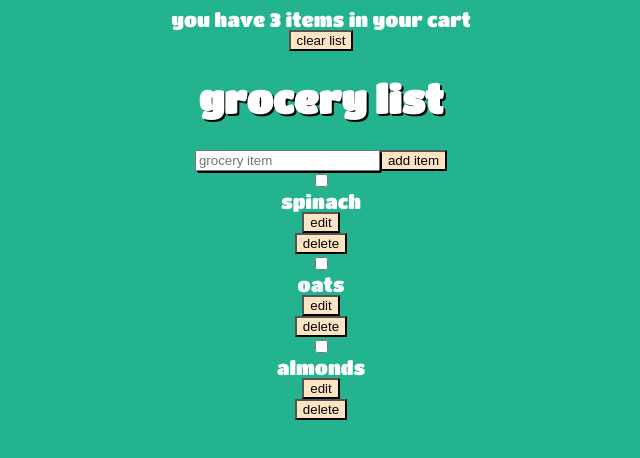
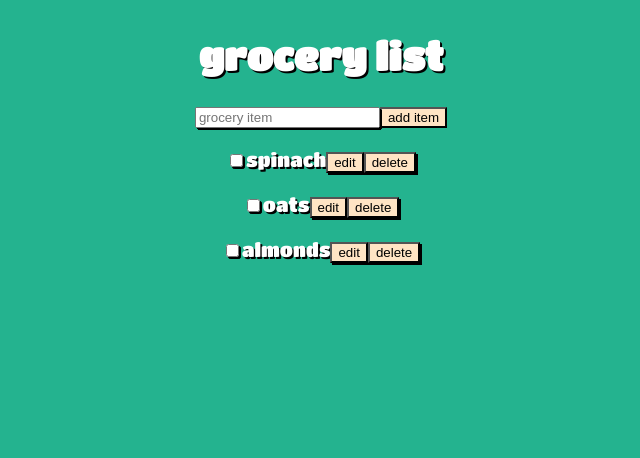
Before and after one commit to adriaivanitsky/real-shopping-list, a React app: page / in a window 1280 px wide. Shown: the top 458 px of the page, without its empty margins (319-959 px from the left). Built offline with nearby package versions, Linux system fonts and the light colour scheme.

Commit message:
Revert "Enhanced"

```diff
--- a/src/App.jsx
+++ b/src/App.jsx
@@ -1,13 +1,10 @@
 import Shopping from './views/Shopping';
 import './App.css';
-import { ItemsProvider } from './context/ItemsContext';
-import Header from './components/Header';
 
 export default function App() {
   return (
-    <ItemsProvider>
-      <Header />
+    <div>
       <Shopping />
-    </ItemsProvider>
+    </div>
   );
 }
--- a/src/components/AddItem.jsx
+++ b/src/components/AddItem.jsx
@@ -1,10 +1,6 @@
 import React from 'react';
-import { useItems } from '../context/ItemsContext';
-import { useState } from 'react';
 
-export default function AddItem() {
-  const { handleAddItem } = useItems();
-  const [text, setText] = useState('');
+export default function AddItem({ handleAddItem, text, setText }) {
   return (
     <form>
       <label>
@@ -15,14 +11,7 @@ export default function AddItem() {
           onChange={(e) => setText(e.target.value)}
         ></input>
       </label>
-      <button
-        onClick={(e) => {
-          handleAddItem(e, text);
-          setText('');
-        }}
-      >
-        add item
-      </button>
+      <button onClick={(e) => handleAddItem(e, text)}>add item</button>
     </form>
   );
 }
--- a/src/components/GroceryList.jsx
+++ b/src/components/GroceryList.jsx
@@ -1,16 +1,18 @@
 import React from 'react';
 import './GroceryList.css';
 import Item from './Item';
-import { useItems } from '../context/ItemsContext';
 
-export default function GroceryList() {
-  const { items } = useItems();
+export default function GroceryList({ items, onDeleteItem, onChangeItem }) {
   return (
     <div>
       {items.map((item) => (
-        <div key={item.id}>
-          <Item item={item} />
-        </div>
+        <label key={item.id}>
+          <Item
+            onDeleteItem={onDeleteItem}
+            item={item}
+            onChangeItem={onChangeItem}
+          />
+        </label>
       ))}
     </div>
   );
--- a/src/components/Header.jsx
+++ /dev/null
@@ -1,13 +0,0 @@
-import React from 'react';
-import { useItems } from '../context/ItemsContext';
-
-export default function Header() {
-  const { items, handleClear } = useItems();
-
-  return (
-    <div>
-      <span>you have {items.length} items in your cart</span>
-      <button onClick={handleClear}>clear list</button>
-    </div>
-  );
-}
--- a/src/components/Item.jsx
+++ b/src/components/Item.jsx
@@ -1,34 +1,27 @@
 import { useState } from 'react';
-import { useItems } from '../context/ItemsContext';
 // import itemReducer from '../views/Shopping';
 
-export default function Item({ item }) {
+export default function Item({ item, onDeleteItem, onChangeItem }) {
   const [edit, setEdit] = useState(false);
-  const { handleDeleteItem, handleChangeItem } = useItems();
   let itemContent;
 
   if (edit) {
     itemContent = (
       <>
         <input
-          aria-label={`editInput ${item.text}`}
           defaultValue={item.text}
           onChange={(e) => {
-            handleChangeItem({ ...item, text: e.target.value });
+            onChangeItem({ ...item, text: e.target.value });
           }}
         />
-        <button aria-label={`save ${item.text}`} onClick={() => setEdit(false)}>
-          save
-        </button>
+        <button onClick={() => setEdit(false)}>save</button>
       </>
     );
   } else {
     itemContent = (
       <>
         <span>{item.text}</span>
-        <button aria-label={`edit ${item.text}`} onClick={() => setEdit(true)}>
-          edit
-        </button>
+        <button onClick={() => setEdit(true)}>edit</button>
       </>
     );
   }
@@ -36,7 +29,7 @@ export default function Item({ item }) {
     <>
       <input type="checkbox"></input>
       {itemContent}
-      <button onClick={() => handleDeleteItem(item.id)}>delete</button>
+      <button onClick={() => onDeleteItem(item.id)}>delete</button>
     </>
   );
 }
--- a/src/context/ItemsContext.jsx
+++ /dev/null
@@ -1,89 +0,0 @@
-import { useContext, createContext, useReducer } from 'react';
-
-const initialItems = [
-  { id: 0, text: 'spinach', done: false },
-  { id: 1, text: 'oats', done: false },
-  { id: 2, text: 'almonds', done: false },
-];
-
-export const ItemsContext = createContext();
-
-export const ItemsProvider = ({ children }) => {
-  function itemsReducer(items, action) {
-    switch (action.type) {
-      case 'added': {
-        return [...items, { id: action.id, text: action.text, done: false }];
-      }
-      case 'changed': {
-        return items.map((item) => {
-          if (item.id === action.task.id) {
-            return action.task;
-          }
-          return item;
-        });
-      }
-      case 'deleted': {
-        return items.filter((item) => item.id !== action.id);
-      }
-      case 'cleared': {
-        return [];
-      }
-      default: {
-        throw Error(`Unknown action: ${action.type}`);
-      }
-    }
-  }
-  const [items, dispatch] = useReducer(itemsReducer, initialItems);
-
-  const handleAddItem = (e, text) => {
-    e.preventDefault();
-    dispatch({
-      type: 'added',
-      id: items.length + 1,
-      text,
-    });
-  };
-
-  const handleChangeItem = (task) => {
-    dispatch({
-      type: 'changed',
-      task,
-    });
-  };
-
-  const handleDeleteItem = (taskId) => {
-    dispatch({
-      type: 'deleted',
-      id: taskId,
-    });
-  };
-
-  const handleClear = () => {
-    dispatch({
-      type: 'cleared',
-    });
-  };
-
-  return (
-    <ItemsContext.Provider
-      value={{
-        handleChangeItem,
-        handleAddItem,
-        handleDeleteItem,
-        items,
-        handleClear,
-      }}
-    >
-      {children}
-    </ItemsContext.Provider>
-  );
-};
-
-export const useItems = () => {
-  const context = useContext(ItemsContext);
-
-  if (context === undefined) {
-    throw new Error('useItems may not be used outside of ItemsProvider');
-  }
-  return context;
-};
--- a/src/views/Shopping.jsx
+++ b/src/views/Shopping.jsx
@@ -4,12 +4,70 @@ import { useReducer, useState } from 'react';
 import AddItem from '../components/AddItem';
 import GroceryList from '../components/GroceryList';
 
+const initialItems = [
+  { id: 0, text: 'spinach', done: false },
+  { id: 1, text: 'oats', done: false },
+  { id: 2, text: 'almonds', done: false },
+];
+
 export default function Shopping() {
+  const [text, setText] = useState('');
+
+  function itemsReducer(items, action) {
+    switch (action.type) {
+      case 'added': {
+        return [...items, { id: action.id, text: action.text, done: false }];
+      }
+      case 'changed': {
+        return items.map((item) => {
+          if (item.id === action.task.id) {
+            return action.task;
+          }
+          return item;
+        });
+      }
+      case 'deleted': {
+        return items.filter((item) => item.id !== action.id);
+      }
+      default: {
+        throw Error(`Unknown action: ${action.type}`);
+      }
+    }
+  }
+  const [items, dispatch] = useReducer(itemsReducer, initialItems);
+
+  const handleAddItem = (e, text) => {
+    e.preventDefault();
+    dispatch({
+      type: 'added',
+      id: items.length + 1,
+      text,
+    });
+  };
+
+  const handleChangeItem = (task) => {
+    dispatch({
+      type: 'changed',
+      task,
+    });
+  };
+
+  const handleDeleteItem = (taskId) => {
+    dispatch({
+      type: 'deleted',
+      id: taskId,
+    });
+  };
+
   return (
     <>
       <h1>grocery list</h1>
-      <AddItem />
-      <GroceryList />
+      <AddItem handleAddItem={handleAddItem} text={text} setText={setText} />
+      <GroceryList
+        items={items}
+        onChangeItem={handleChangeItem}
+        onDeleteItem={handleDeleteItem}
+      />
     </>
   );
 }
```
Also changed, not shown: 1 other file (tests, documents, lock files or other folders).
